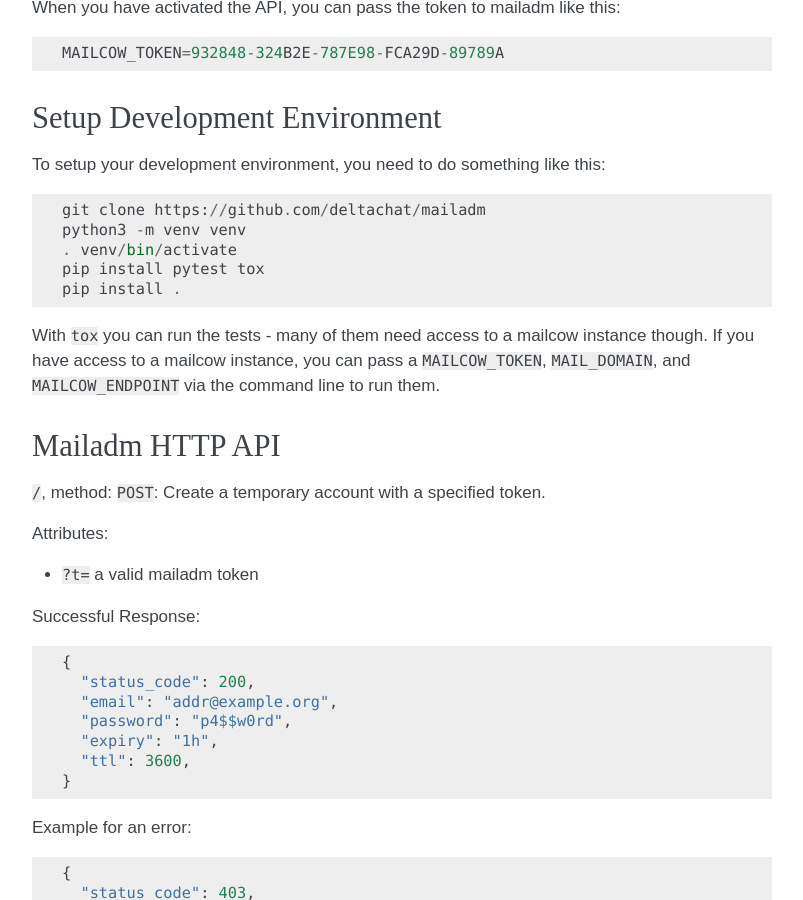
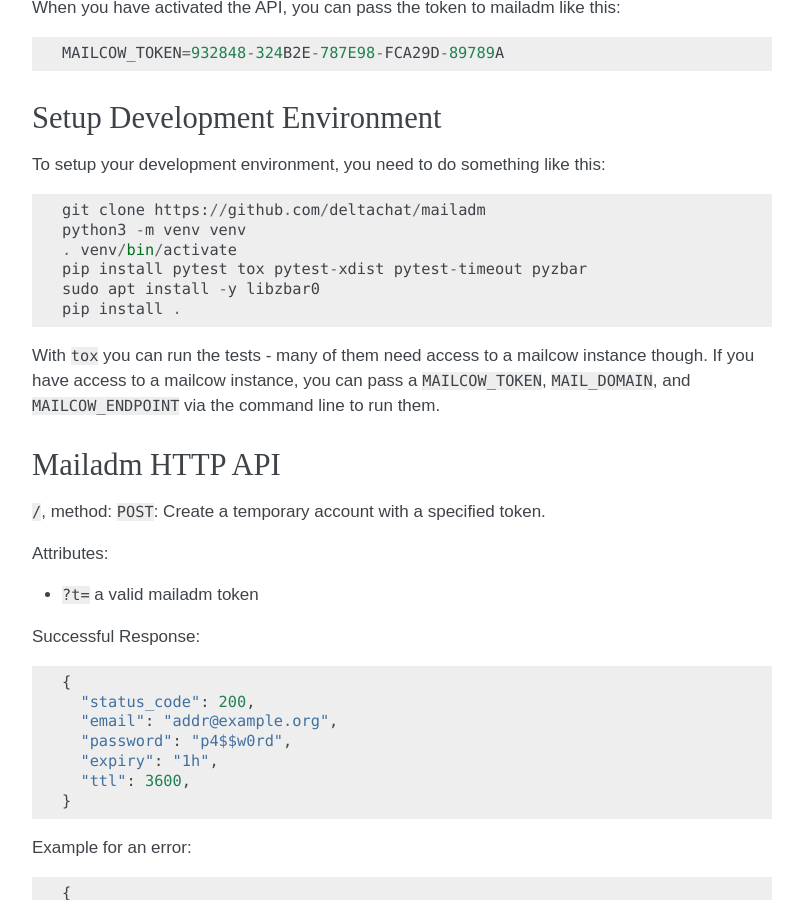
Before and after one commit to deltachat/mailadm, a Sphinx documentation site: the page built from doc/index.rst, in a window 1280 px wide and 900 px high, scrolled down 5360 px. Shown: the whole window, without its empty margins (348-1151 px from the left). Built offline with Sphinx 7.4.7, drawn with Linux system fonts in a browser that asks for light colours.

```diff
--- a/doc/index.rst
+++ b/doc/index.rst
@@ -284,7 +284,8 @@ To setup your development environment, you need to do something like this::
     git clone https://github.com/deltachat/mailadm
     python3 -m venv venv
     . venv/bin/activate
-    pip install pytest tox
+    pip install pytest tox pytest-xdist pytest-timeout pyzbar
+    sudo apt install -y libzbar0
     pip install .
 
 With ``tox`` you can run the tests - many of them need access to a mailcow
```
